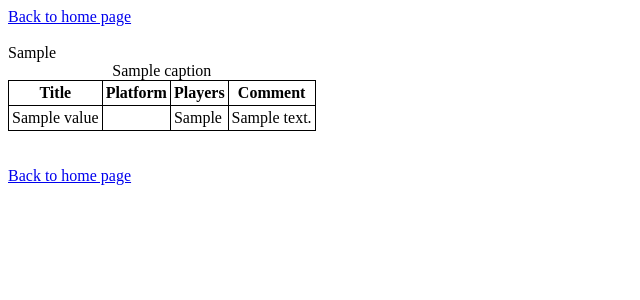
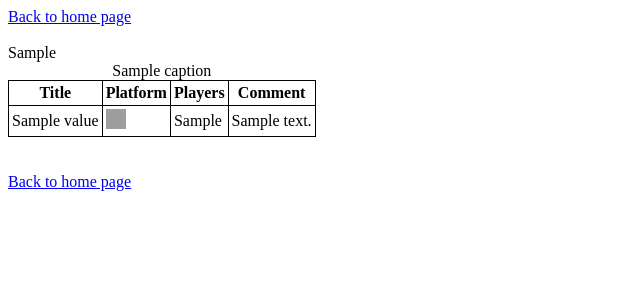
Before and after one commit to eniklas/gamatrix, a Flask app: template templates/game_list.html in a window 1280 px wide. Shown: the top 300 px of the page, without its empty margins (0-640 px from the left). Run offline with Flask 2, Linux system fonts and the light colour scheme; the template is opened without the code that fills it: most values are stand-ins (such as "Sample title", 1, 10 or a date in 2020); parts of the project's set-up code (start-up, migrations or seed data) failed here and were passed over; grey boxes are pictures that could not be loaded.

Commit message:
add platform icons

```diff
--- a/templates/game_list.html
+++ b/templates/game_list.html
@@ -31,7 +31,7 @@
     {% for game, value in games.items() -%}
     <tr>
       <td>{{ value.title }}</td>
-      <td>{{ value.platform }}</td>
+      <td><img src="/static/{{ value.platform }}.png" width="20" height="20"></td>
       <td>{{ value.max_players }}</td>
       <td>{{ value.comment }}</td>
     </tr>
```
Also changed, not shown: static/epic.png (added), static/gog.png (added), static/origin.png (added), static/steam.png (added), static/uplay.png (added), static/xboxone.png (added).
